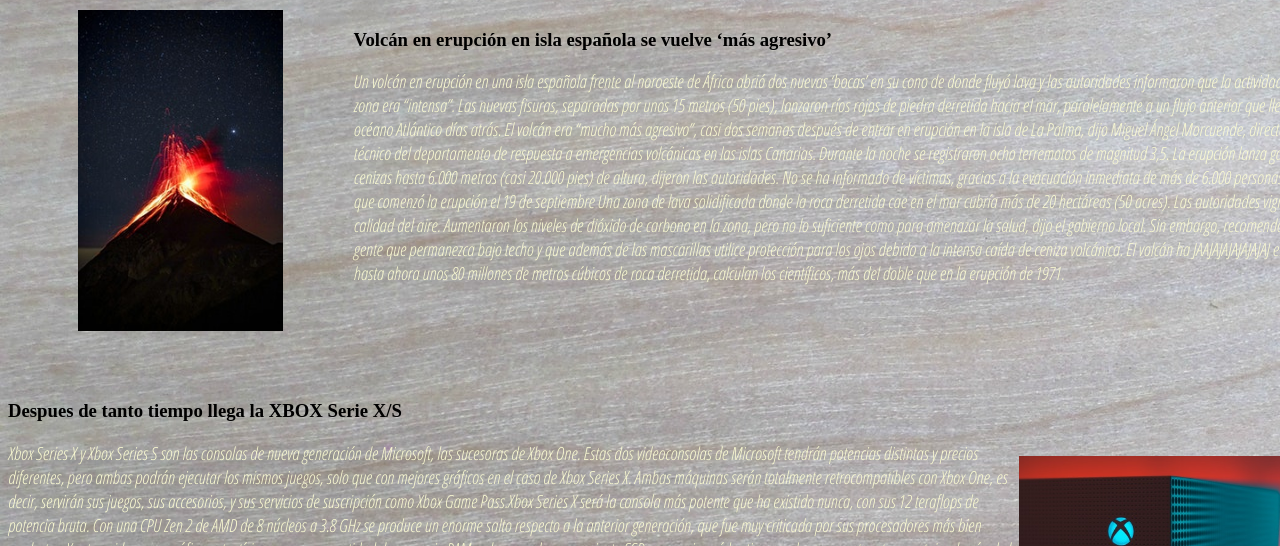
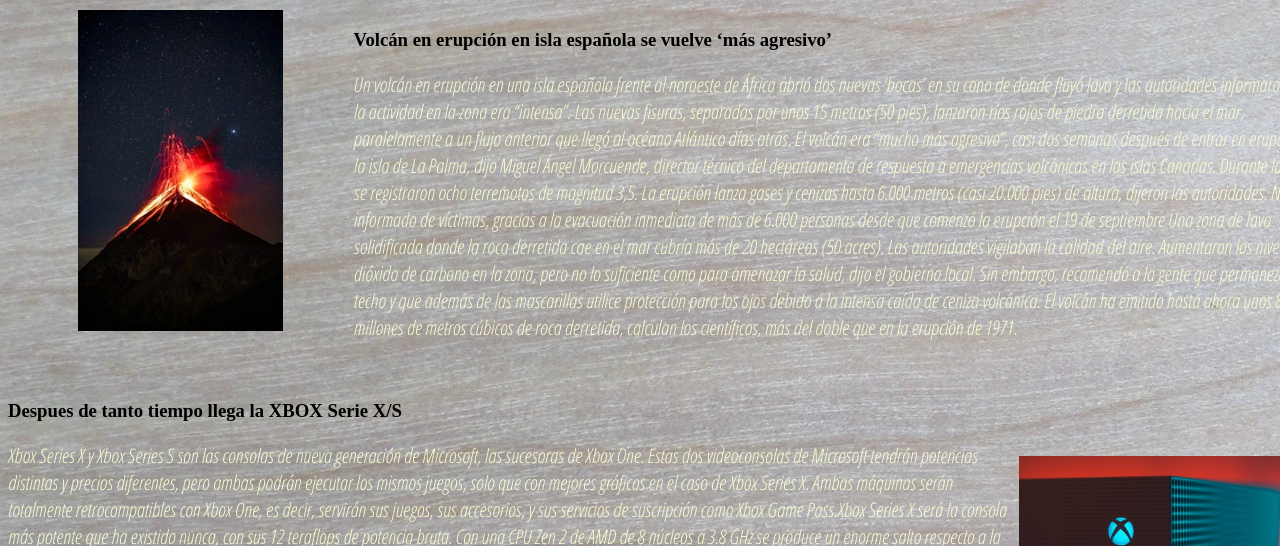
Before and after one commit to marcosmy21/NoticiasMoraYoung, a plain HTML site: page index.html in a window 1280 px wide. Shown: the part 254-800 px from the top of the page. Drawn offline with Linux system fonts and the light colour scheme.

Commit message:
mas cambios en el index y css

```diff
--- a/css/estilo.css
+++ b/css/estilo.css
@@ -28,7 +28,7 @@ p{
 }
 
 .pIndex{
-	font-size: 18px;
+	font-size: 20px;
 	font-family: OpenSansCondensed;
 }
 
--- a/index.html
+++ b/index.html
@@ -37,7 +37,7 @@
 			La erupción lanza gases y cenizas hasta 6.000 metros (casi 20.000 pies) de altura, dijeron las autoridades. No se ha informado de víctimas, gracias a la evacuación inmediata de más de 6.000 personas desde que comenzó la erupción el 19 de septiembre
 			Una zona de lava solidificada donde la roca derretida cae en el mar cubría más de 20 hectáreas (50 acres). Las autoridades vigilaban la calidad del aire. Aumentaron los niveles de dióxido de carbono en la zona, pero no lo suficiente como para amenazar la salud, dijo el gobierno local.
 			Sin embargo, recomendó a la gente que permanezca bajo techo y que además de las mascarillas utilice protección para los ojos debido a la intensa caída de ceniza volcánica.
-			El volcán ha JAAJAJAJAJAJAJAJ emitido hasta ahora unos 80 millones de metros cúbicos de roca derretida, calculan los científicos, más del doble que en la erupción de 1971.</p>
+			El volcán ha emitido hasta ahora unos 80 millones de metros cúbicos de roca derretida, calculan los científicos, más del doble que en la erupción de 1971.</p>
 		</div>
 		<div class="imgSegundaNoticiaIndex">
 			<img src="assets/images/pexels-corentin-detry-4491606.jpg" alt="Llega la XBOX Serie X/S">
```
